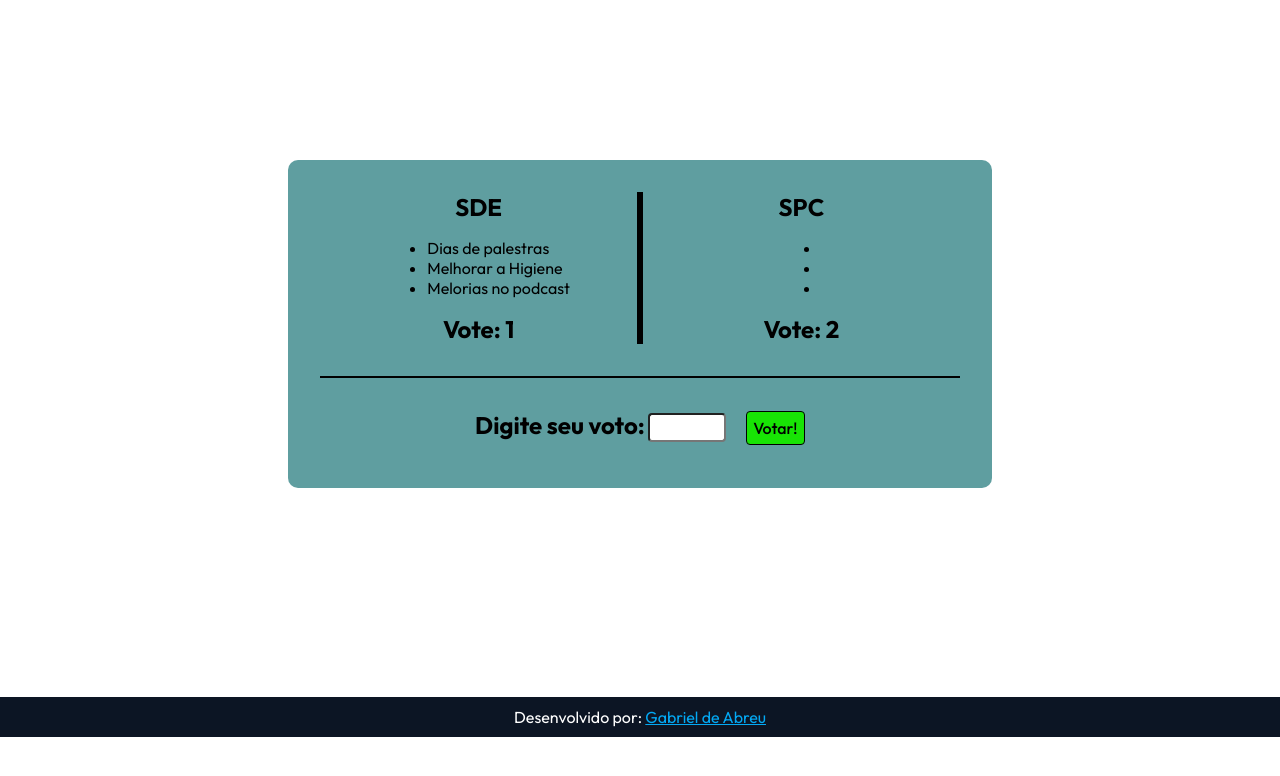
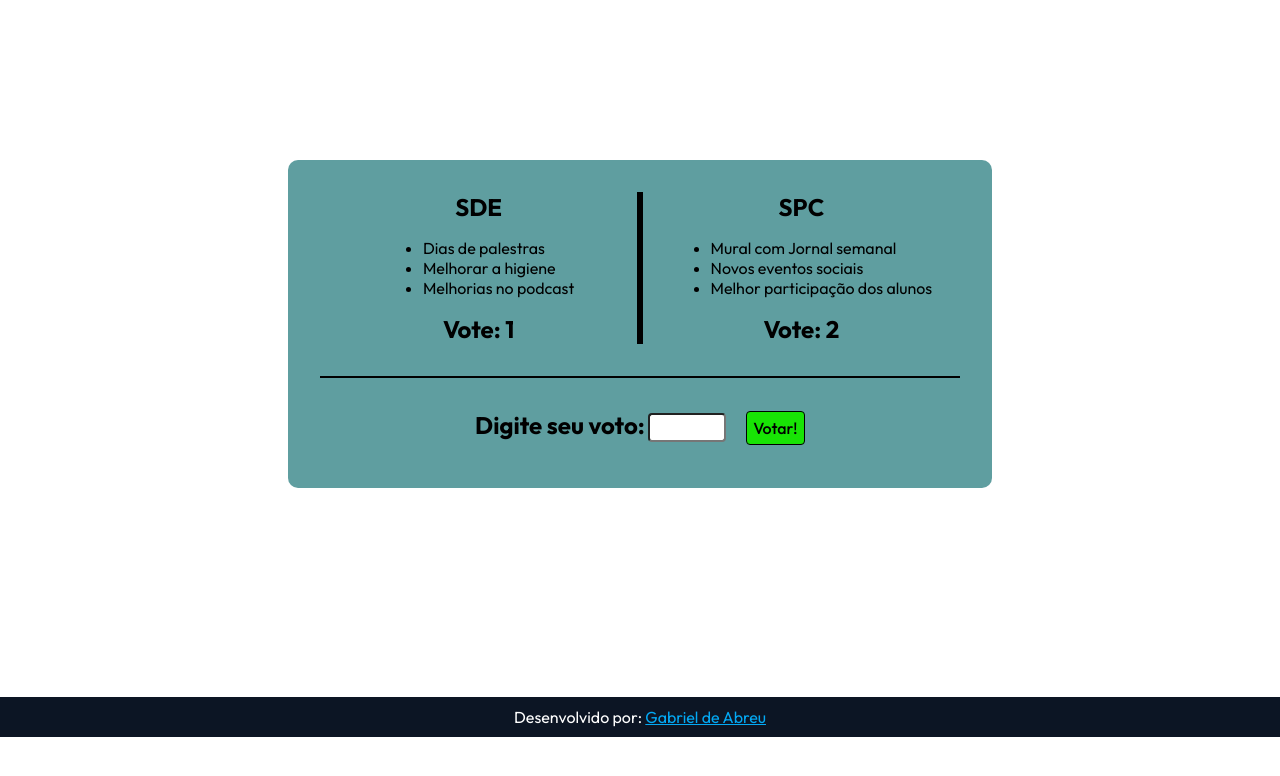
Before and after one commit to Gabriel-Esposito/home, a plain HTML site: page urna/index.html in a window 1280 px wide. Drawn offline with Linux system fonts and the light colour scheme.

Commit message:
Update index.html

```diff
--- a/urna/index.html
+++ b/urna/index.html
@@ -15,8 +15,8 @@
                 <h1>SDE</h1>
                 <ul>
                     <li>Dias de palestras</li>
-                    <li>Melhorar a Higiene</li>
-                    <li>Melorias no podcast</li>
+                    <li>Melhorar a higiene</li>
+                    <li>Melhorias no podcast</li>
                 </ul>
                 <h2>Vote: 1</h2>
             </div>
@@ -24,9 +24,9 @@
             <div class="chapas">
                 <h1>SPC</h1>
                 <ul>
-                    <li></li>
-                    <li></li>
-                    <li></li>
+                    <li>Mural com Jornal semanal</li>
+                    <li>Novos eventos sociais</li>
+                    <li>Melhor participação dos alunos</li>
                 </ul>
                 <h2>Vote: 2</h2>
             </div>
```
